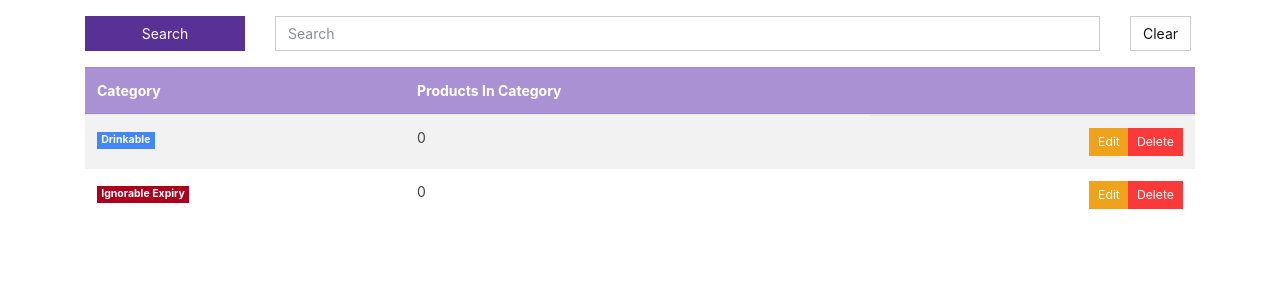
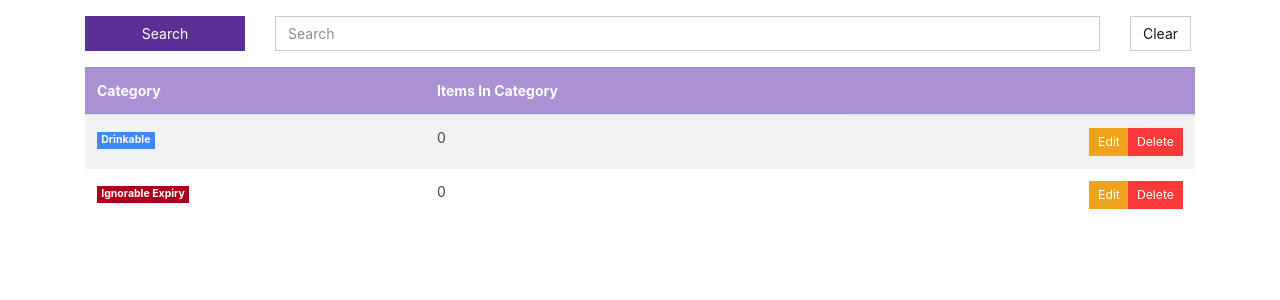
Before and after one commit to MATTALUI/foodstoragemonitor, a Flask app: page /categories/ in a window 1280 px wide. Shown: the part 83-383 px from the top of the page. Run offline with Flask 2, Linux system fonts and the light colour scheme; data comes from the database, SQL or seed files in the repository; data that the repository does not hold is empty; some libraries are stand-ins or nearby versions.

Commit message:
add category filtering and product counts; nothin but a g thang

```diff
--- a/blueprints/itemsets_blueprint.py
+++ b/blueprints/itemsets_blueprint.py
@@ -65,12 +65,15 @@ def manage_categories(item_set_id):
 def index():
     # Extract Search Params
     search = request.args.get("search") or None
+    category_id = request.args.get("category") or None
     sort = request.args.get("sort") or 'name'
     order = request.args.get("order") or 'asc'
 
     item_sets = ItemSet.query
     if search is not None:
         item_sets = item_sets.join(Product).filter(func.lower(Product.name).contains(search.lower()))
+    if category_id is not None:
+        item_sets = item_sets.join(ItemSet.categories).filter(Category.id==category_id)
     item_sets = item_sets.options(joinedload(ItemSet.product)).all()
     items_table = []
     if sort == 'name':
--- a/models/category.py
+++ b/models/category.py
@@ -17,6 +17,10 @@ class Category(db.Model):
     def get_drinkable(cls):
         return cls.query.filter(cls.name==cls.DRINKABLE_NAME).first()
 
+    @property
+    def item_count(self):
+        return sum([item.quantity for item in self.item_sets])
+
     def to_chip_ele(self):
         return f"<span class=\"badge category\" style=\"background-color: {self.bg_hex}; color: {self.text_hex}\" data-category=\"{self.id}\">{self.name}</span>"
 
--- a/templates/categories/index.html
+++ b/templates/categories/index.html
@@ -35,7 +35,7 @@
 
                 </span> -->
             </th>
-            <th>Products In Category</th>
+            <th>Items In Category</th>
             <th></th>
           </tr>
         </thead>
@@ -43,7 +43,7 @@
           {% for category in categories %}
             <tr class="category" data-category="{{ category.id }}">
               <td class="name">{{ category.to_chip_ele()|safe }}</td>
-              <td class="products">{{ category.products|length }}</td>
+              <td class="products">{{ category.item_count }}</td>
               <td class="d-flex justify-content-end">
                 <div class="btn-group">
                   <a href="/categories/{{category.id}}/edit/" class="btn btn-sm btn-warning">Edit</a>
```
